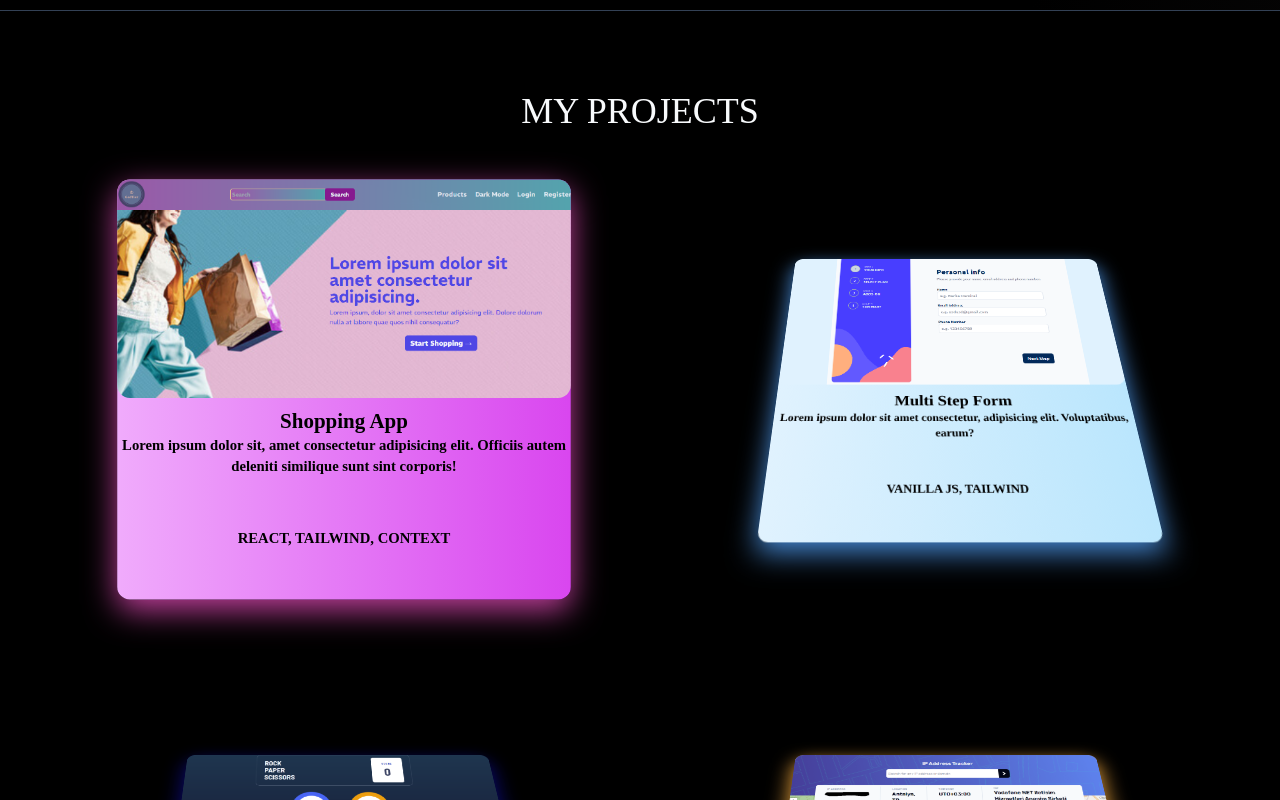
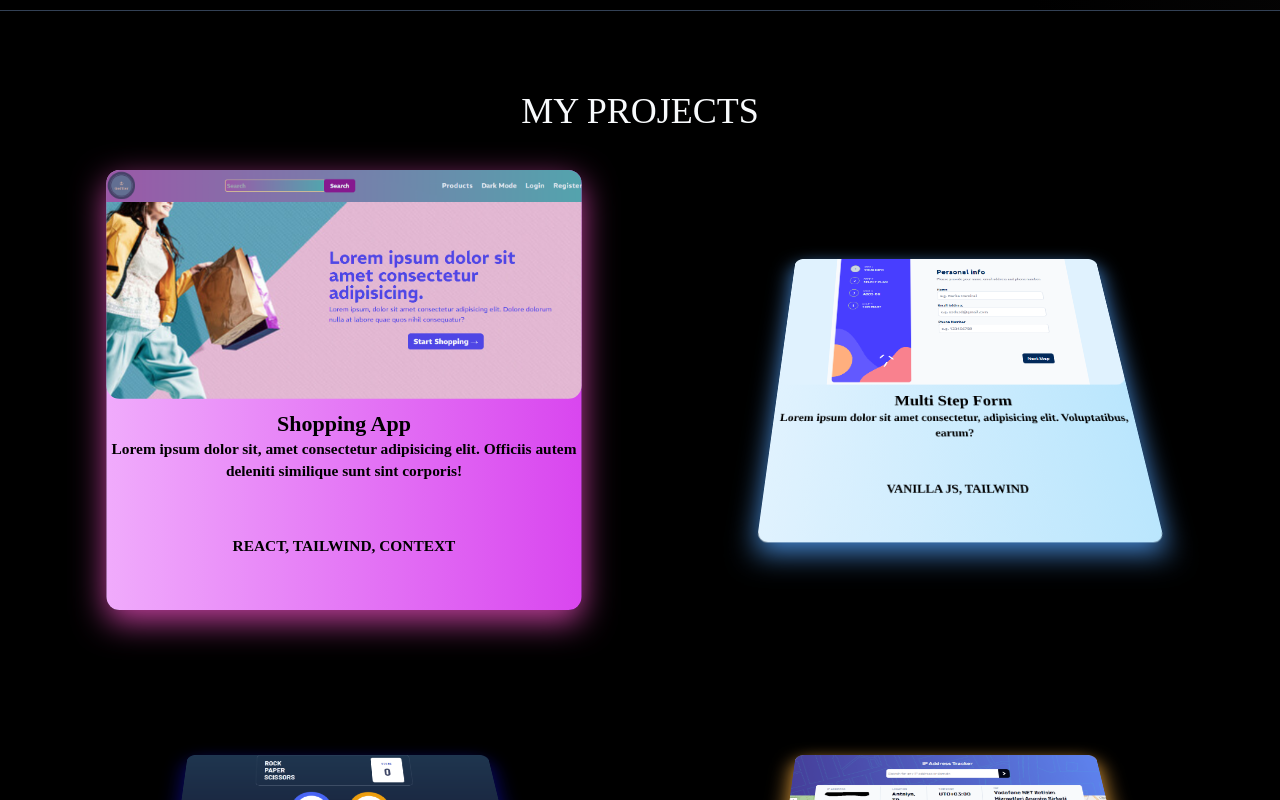
Before and after one commit to berkedemirell/berkedemirel, a React (Vite) app: page / in a window 1280 px wide. In both pictures the pointer is over the element 352 px from the left and 1743 px from the top of the page. Shown: the part 1343-2143 px from the top of the page. Built offline with nearby package versions, Linux system fonts and the light colour scheme; the HTML template or start-up script is replaced by a standard one; a web font is replaced by a local one.

Commit message:
revision

```diff
--- a/src/index.css
+++ b/src/index.css
@@ -179,7 +179,7 @@
 
 .containers:hover {
   cursor: pointer;
-  transform: rotate(0deg) scale(1.05) translateY(10px);
+  transform: rotate(0deg) scale(1.1) translateY(10px);
   transition: .5s all ease;
   z-index: 400;
 }
```
